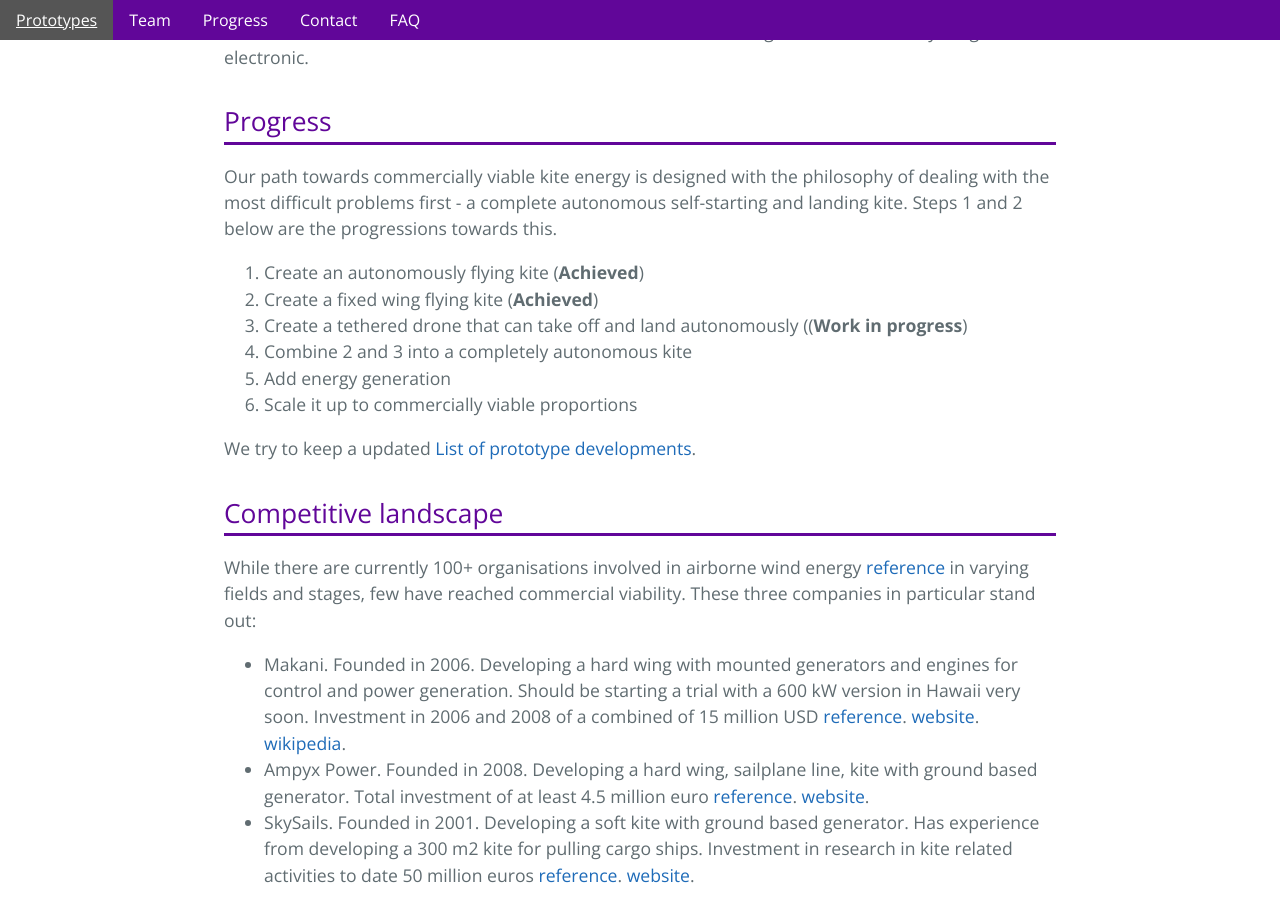
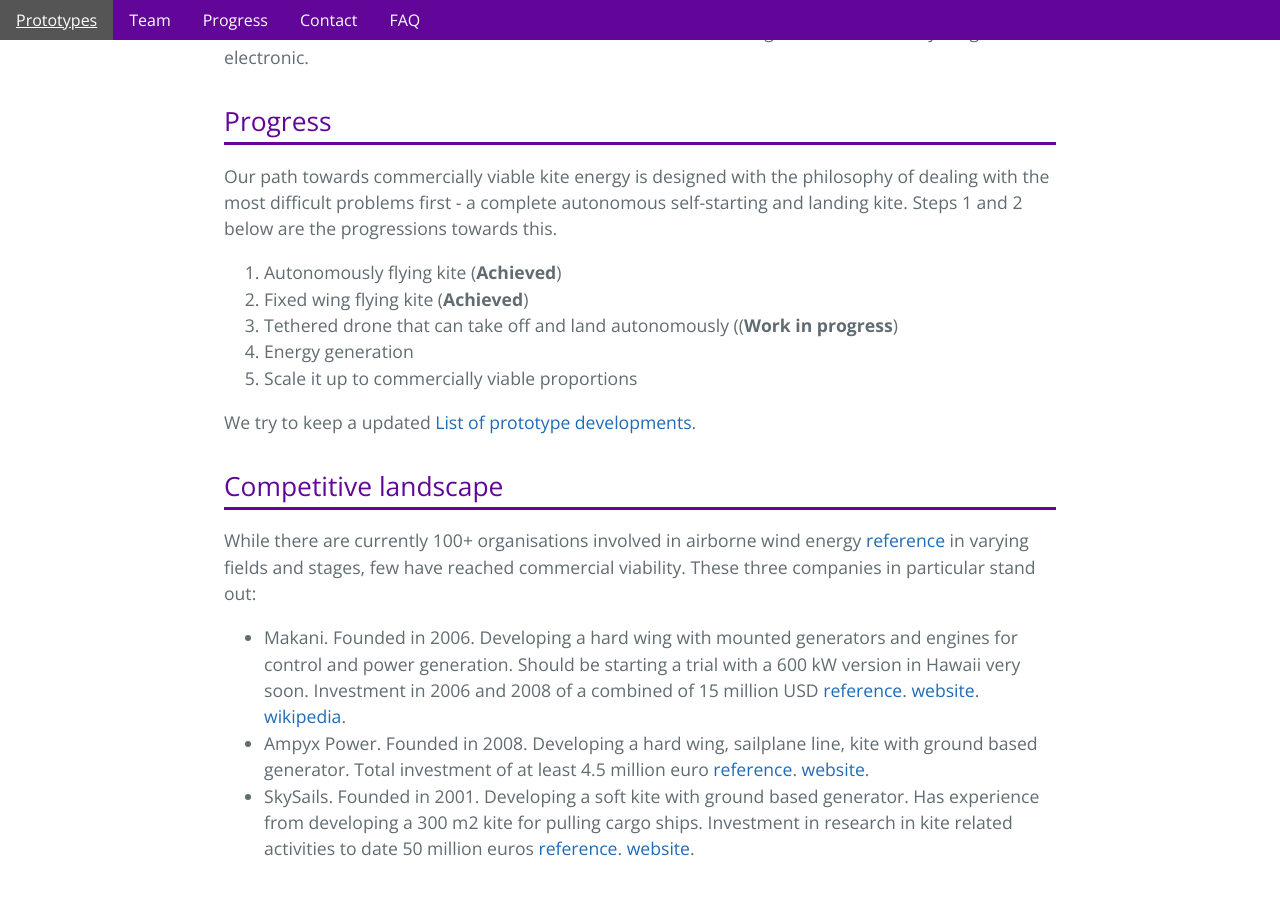
Before and after one commit to kitextech/kitextech.github.io, a Jekyll site: the page built from index.md, in a window 1280 px wide and 900 px high, scrolled down 5544 px. Built offline with Jekyll 4.4.1, drawn with Linux system fonts in a browser that asks for light colours.

Commit message:
improved progress list

```diff
--- a/index.md
+++ b/index.md
@@ -88,12 +88,11 @@ With over 25 years of electronic hardware development experience. Rolf has a hug
 ## <a name="progress-link" class="anchor"></a>Progress
 Our path towards commercially viable kite energy is designed with the philosophy of dealing with the most difficult problems first - a complete autonomous self-starting and landing kite. Steps 1 and 2 below are the progressions towards this.
 
-1. Create an autonomously flying kite (**Achieved**)
-2. Create a fixed wing flying kite (**Achieved**)
-3. Create a tethered drone that can take off and land autonomously ((**Work in progress**)
-4. Combine 2 and 3 into a completely autonomous kite
-5. Add energy generation
-6. Scale it up to commercially viable proportions
+1. Autonomously flying kite (**Achieved**)
+2. Fixed wing flying kite (**Achieved**)
+3. Tethered drone that can take off and land autonomously ((**Work in progress**)
+4. Energy generation
+5. Scale it up to commercially viable proportions
 
 We try to keep a updated [List of prototype developments](/prototypes).
 
```
